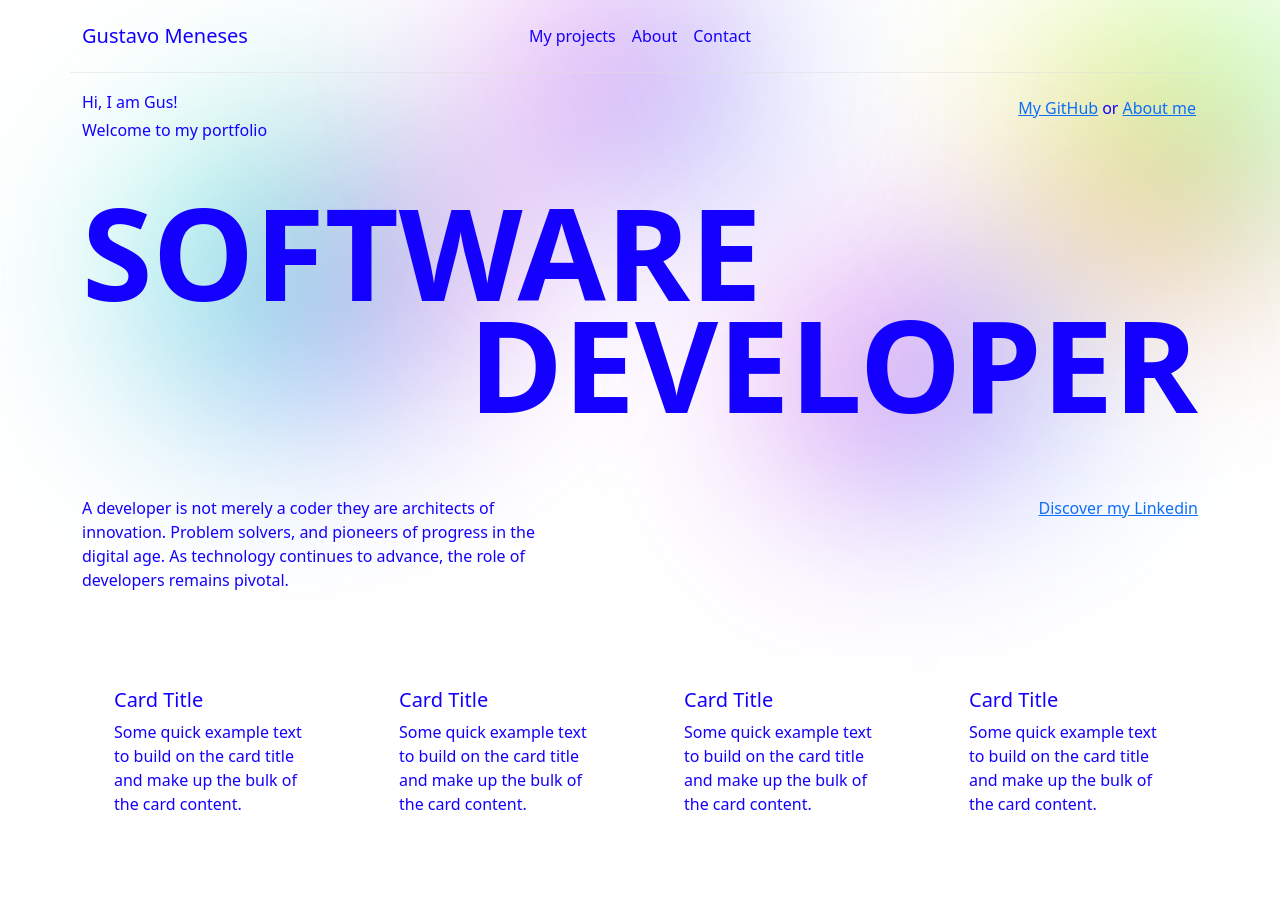
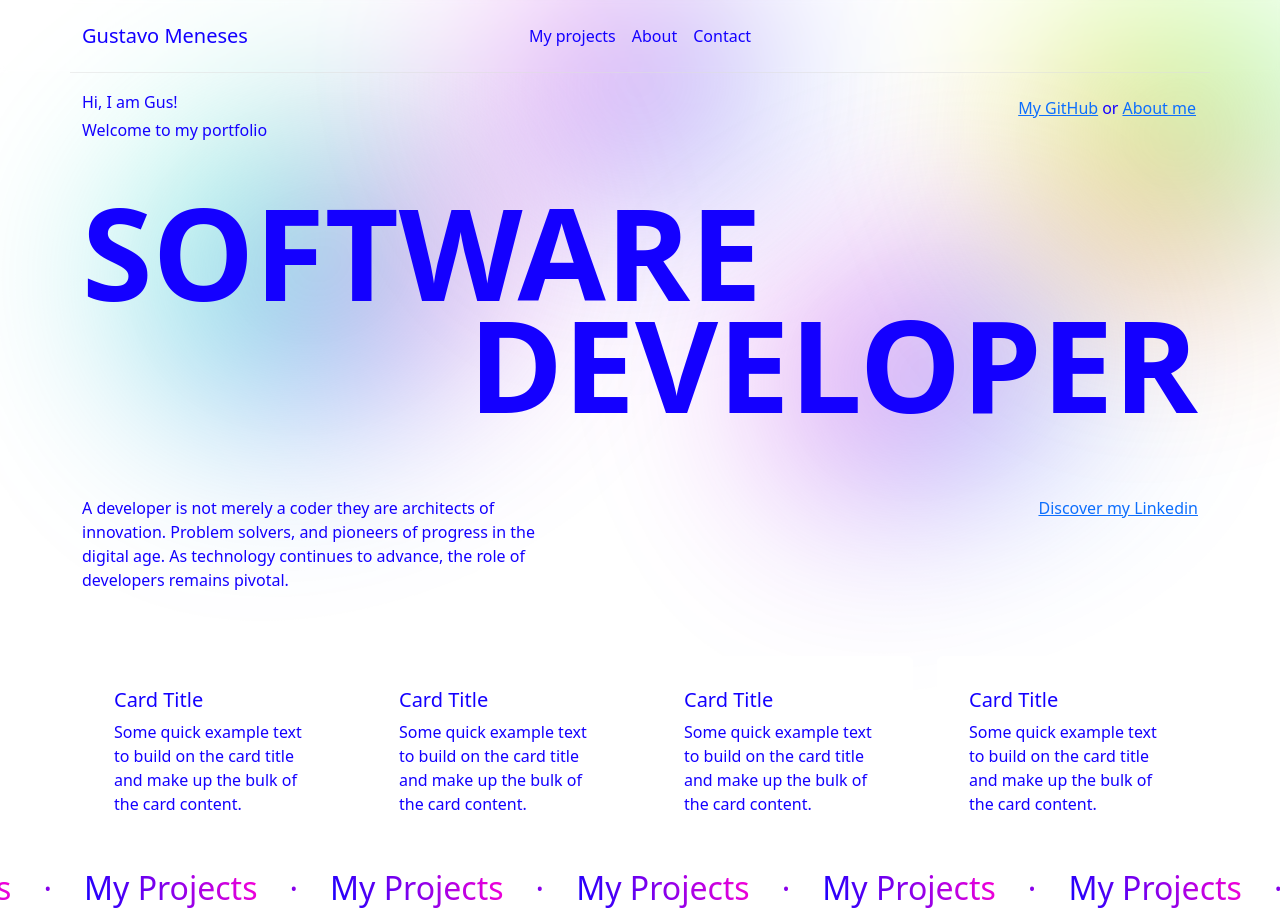
Before and after one commit to gdameneses/gustavo-meneses-portfolio, a React (Create React App) app: page / in a window 1280 px wide. Shown: the top 921 px of the page. Before the commit the page ends 864 px from the top, so only its background shows below. Built offline with nearby package versions, Linux system fonts and the light colour scheme.

Commit message:
feat: implement MyProjects title with animated effect

```diff
--- a/src/App.js
+++ b/src/App.js
@@ -2,6 +2,7 @@ import React from 'react';
 import Header from './components/header/Header';
 import Navbar from './components/navbar/Navbar';
 import CardDivisor from './components/cardDivisor/CardDivisor'
+import Projects from './components/projects/Projects'
 
 function App() {
   return (
@@ -9,6 +10,7 @@ function App() {
       <Navbar />
       <Header />
       <CardDivisor />
+      <Projects />
     </div>
   );
 }
--- /dev/null
+++ b/src/components/projects/Projects.js
@@ -0,0 +1,35 @@
+import React from 'react';
+import Container from 'react-bootstrap/Container';
+import Row from 'react-bootstrap/Row';
+import Col from 'react-bootstrap/Col';
+import './Projects.scss';
+
+const Projects = () => {
+    const generateScrollItem = (times, direction) => {
+        const listOfItems = Array.from({ length: times });
+        return (
+            <React.Fragment>
+                {listOfItems.map((_, index) => (
+                    <Col key={index} className={`scrollTitle__item scroll--${direction} m-0 p-0`}>
+                        <span>·</span>
+                        <span>My Projects</span>
+                    </Col>
+                ))}
+            </React.Fragment>
+        );
+    };
+
+
+    return (
+        <Container fluid className="projects__container">
+            <Row className="scrollTitle">
+              {generateScrollItem(40, 'left')}
+            </Row>
+            <Row className="scrollTitle">
+              {generateScrollItem(40, 'right')}
+            </Row>
+        </Container>
+    );
+}
+
+export default Projects;
--- /dev/null
+++ b/src/components/projects/Projects.scss
@@ -0,0 +1,54 @@
+.projects__container {
+    overflow: hidden;
+}
+
+.scrollTitle {
+    color: purple;
+    position: relative;
+    left: -15rem;
+    width: 200%;
+    overflow: clip;
+    display: flex;
+    flex: row;
+    flex-wrap: nowrap !important;
+}
+
+.scrollTitle__item {
+    white-space: nowrap;
+}
+.scroll--left {
+    animation: scrollLeft 12s linear infinite;
+}
+
+.scroll--right {
+    animation: scrollRight 10s linear infinite;
+}
+
+.scrollTitle__item span{
+    font-size: 72px;
+    font-weight: 500;
+    background: -webkit-linear-gradient(25deg, #1400FF, #FF00D6);
+    background-clip: text;
+    -webkit-text-fill-color: transparent;
+    display: inline-flex;
+    font-size: 32px;
+    margin: 0 1rem;
+}
+
+@keyframes scrollLeft {
+    0% {
+        transform: translateX(100%);
+    }
+    100% {
+        transform: translateX(-100%);
+    }
+}
+
+@keyframes scrollRight {
+    0% {
+        transform: translateX(-100%);
+    }
+    100% {
+        transform: translateX(100%);
+    }
+}
```
